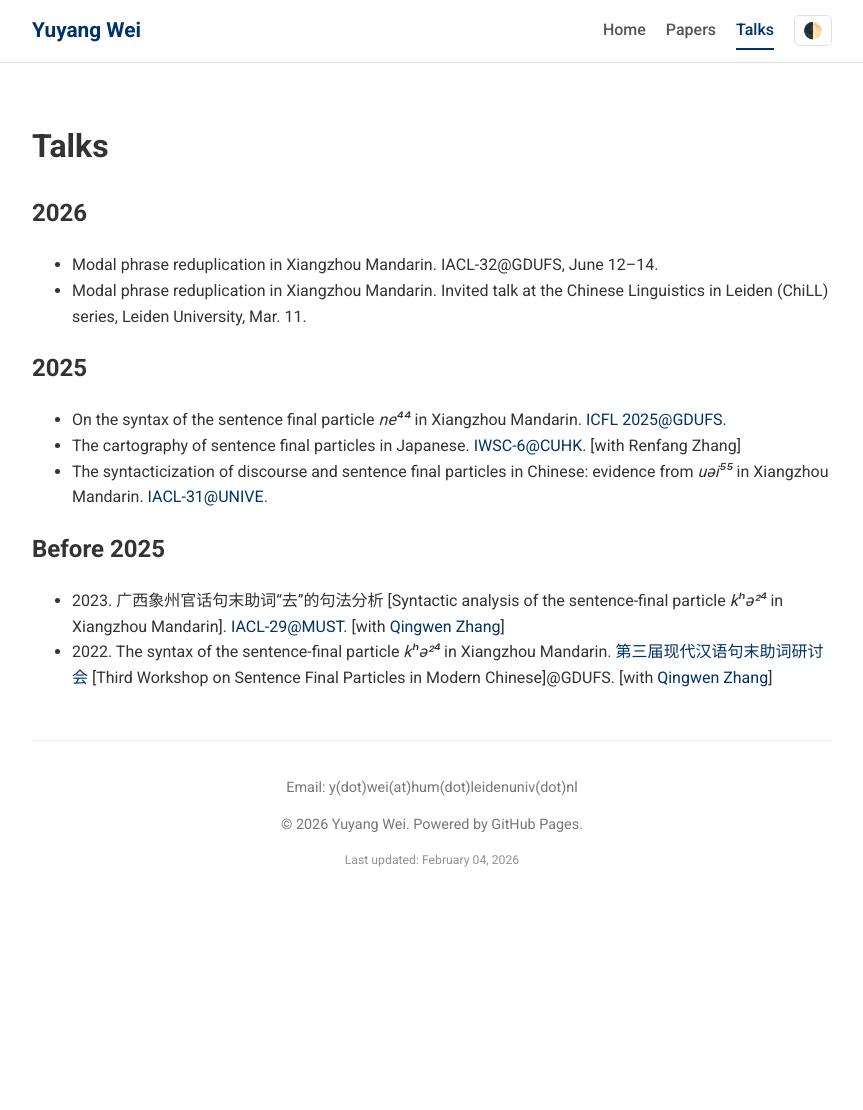
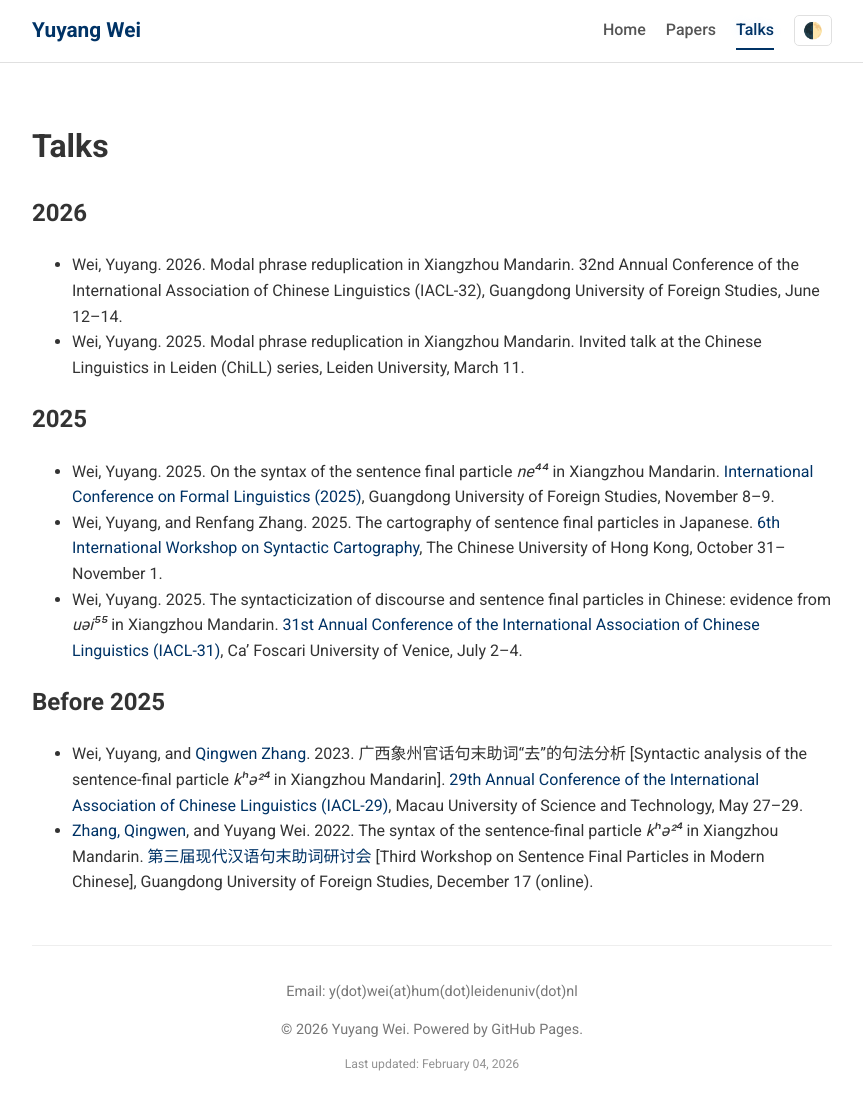
Before and after one commit to yuyang-wei/yuyang-wei.github.io, a Jekyll site: the page built from talks.md, in a window 1280 px wide and 1127 px high. Shown: the top 1110 px of the window, without its empty margins (208-1071 px from the left). Built offline with Jekyll 4.4.1, drawn with Linux system fonts in a browser that asks for light colours.

Commit message:
Update talks.md

```diff
--- a/talks.md
+++ b/talks.md
@@ -8,16 +8,16 @@
 
 ## 2026
 
-* Modal phrase reduplication in Xiangzhou Mandarin. IACL-32@GDUFS, June 12–14.
-* Modal phrase reduplication in Xiangzhou Mandarin. Invited talk at the Chinese Linguistics in Leiden (ChiLL) series, Leiden University, Mar. 11.
+* Wei, Yuyang. 2026. Modal phrase reduplication in Xiangzhou Mandarin. 32nd Annual Conference of the International Association of Chinese Linguistics (IACL-32), Guangdong University of Foreign Studies, June 12–14.
+* Wei, Yuyang. 2025. Modal phrase reduplication in Xiangzhou Mandarin. Invited talk at the Chinese Linguistics in Leiden (ChiLL) series, Leiden University, March 11.
 
 ## 2025
 
-* On the syntax of the sentence final particle _ne⁴⁴_ in Xiangzhou Mandarin. [ICFL 2025@GDUFS](https://clal.gdufs.edu.cn/info/1036/6664.htm).
-* The cartography of sentence final particles in Japanese. [IWSC-6@CUHK](https://www.cuhk.edu.hk/ics/clrc/iwsc6/). \[with Renfang Zhang\]
-* The syntacticization of discourse and sentence final particles in Chinese: evidence from _uəi⁵⁵_ in Xiangzhou Mandarin. [IACL-31@UNIVE](https://www.unive.it/web/en/8400/home#c83042).
+* Wei, Yuyang. 2025. On the syntax of the sentence final particle _ne⁴⁴_ in Xiangzhou Mandarin. [International Conference on Formal Linguistics (2025)](https://clal.gdufs.edu.cn/info/1036/6664.htm), Guangdong University of Foreign Studies, November 8–9.
+* Wei, Yuyang, and Renfang Zhang. 2025. The cartography of sentence final particles in Japanese. [6th International Workshop on Syntactic Cartography](https://www.cuhk.edu.hk/ics/clrc/iwsc6/), The Chinese University of Hong Kong, October 31–November 1.
+* Wei, Yuyang. 2025. The syntacticization of discourse and sentence final particles in Chinese: evidence from _uəi⁵⁵_ in Xiangzhou Mandarin. [31st Annual Conference of the International Association of Chinese Linguistics (IACL-31)](https://www.unive.it/web/en/8400/home#c83042), Ca’ Foscari University of Venice, July 2–4.
 
 ## Before 2025
 
-* 2023\. 广西象州官话句末助词“去”的句法分析 \[Syntactic analysis of the sentence-final particle _kʰə²⁴_ in Xiangzhou Mandarin\]. [IACL-29@MUST](https://www.must.edu.mo/en/news/51676-article0527144247-e). [with [Qingwen Zhang](https://clal.gdufs.edu.cn/info/1272/1811.htm)]
-* 2022\. The syntax of the sentence-final particle _kʰə²⁴_ in Xiangzhou Mandarin. [第三届现代汉语句末助词研讨会](https://clal.gdufs.edu.cn/info/1034/5698.htm) \[Third Workshop on Sentence Final Particles in Modern Chinese\]@GDUFS. [with [Qingwen Zhang](https://clal.gdufs.edu.cn/info/1272/1811.htm)]
+* Wei, Yuyang, and [Qingwen Zhang](https://clal.gdufs.edu.cn/info/1272/1811.htm). 2023. 广西象州官话句末助词“去”的句法分析 \[Syntactic analysis of the sentence-final particle _kʰə²⁴_ in Xiangzhou Mandarin\]. [29th Annual Conference of the International Association of Chinese Linguistics (IACL-29)](https://www.must.edu.mo/en/news/51676-article0527144247-e), Macau University of Science and Technology, May 27–29.
+* [Zhang, Qingwen](https://clal.gdufs.edu.cn/info/1272/1811.htm), and Yuyang Wei. 2022. The syntax of the sentence-final particle _kʰə²⁴_ in Xiangzhou Mandarin. [第三届现代汉语句末助词研讨会](https://clal.gdufs.edu.cn/info/1034/5698.htm) \[Third Workshop on Sentence Final Particles in Modern Chinese\], Guangdong University of Foreign Studies, December 17 (online).
```
